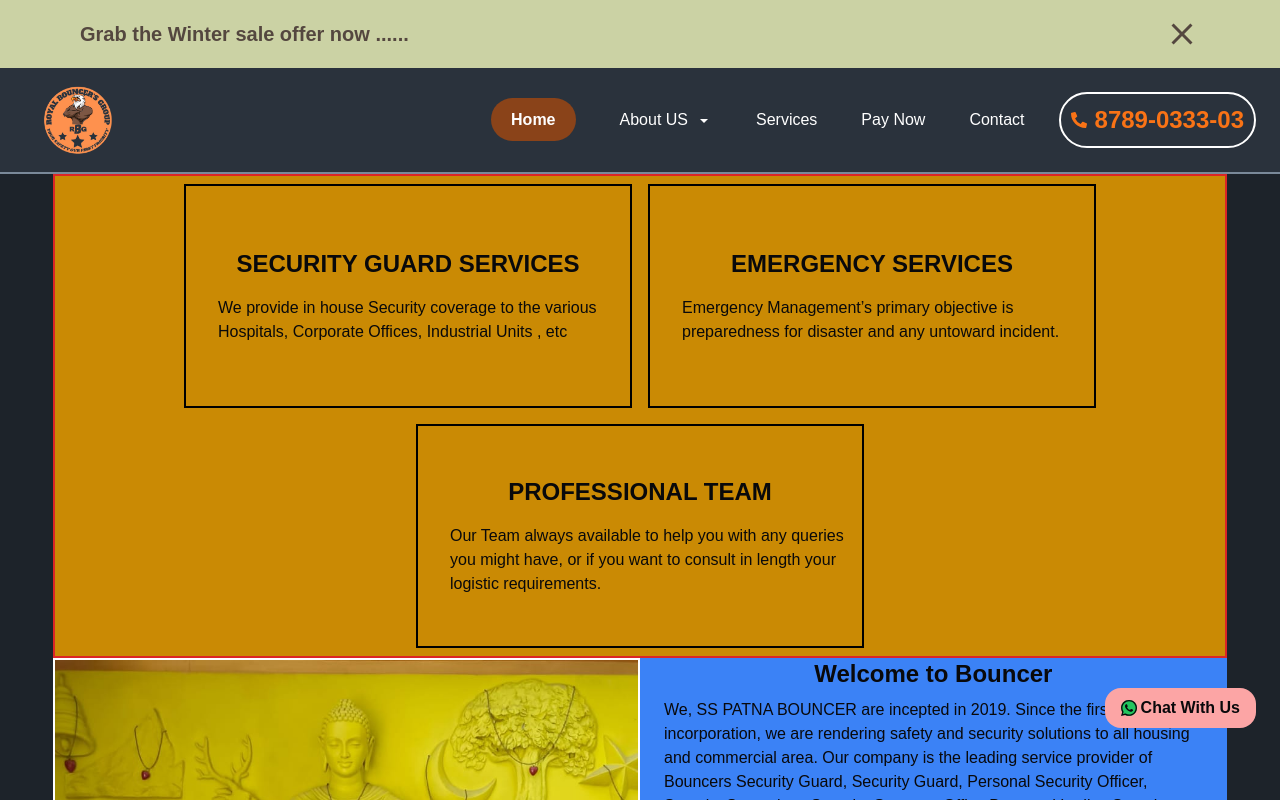
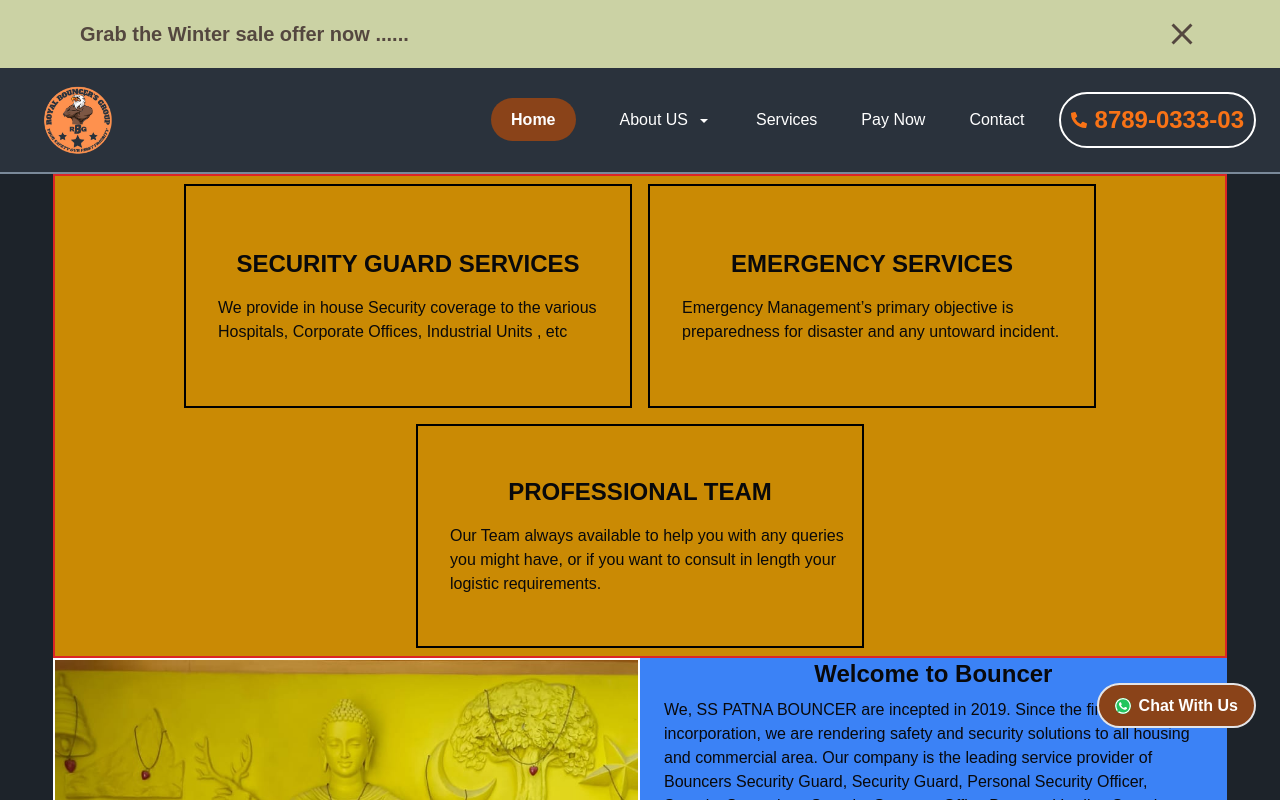
Before and after one commit to webdev-ashishk/Body-Guard, a Next.js app: page / in a window 1280 px wide. Shown: the top 800 px of the page. Built offline with nearby package versions, Linux system fonts and the light colour scheme.

Commit message:
making charwithus border rounded-full

```diff
--- a/package.json
+++ b/package.json
@@ -16,6 +16,7 @@
     "canvas-confetti": "^1.9.3",
     "class-variance-authority": "^0.7.0",
     "clsx": "^2.1.1",
+    "localtunnel": "^1.8.3",
     "lucide-react": "^0.460.0",
     "next": "15.0.2",
     "next-themes": "^0.4.3",
--- a/src/components/ChatWithUs.tsx
+++ b/src/components/ChatWithUs.tsx
@@ -10,13 +10,11 @@ export default function ChatWithUs() {
   }
   return (
     <div
-      className="bg-red-300 px-3 py-2 m-2 font-extrabold rounded-2xl flex items-center justify-center"
+      className="text-white border-2 bg-[#8a4319] px-3 py-2 m-2 font-extrabold rounded-full"
       onClick={handleOpenWhatsapp}
     >
-      <div className="bg-green-500 rounded-lg">
-        <ImWhatsapp />
-      </div>
-      <button className="ml-1">Chat With Us</button>
+      <ImWhatsapp className="align-middle inline-block bg-green-500 rounded-full" />
+      <button className="ml-2 align-middle inline-block">Chat With Us</button>
     </div>
   );
 }
```
Also changed, not shown: 1 other file (tests, documents, lock files or other folders).
